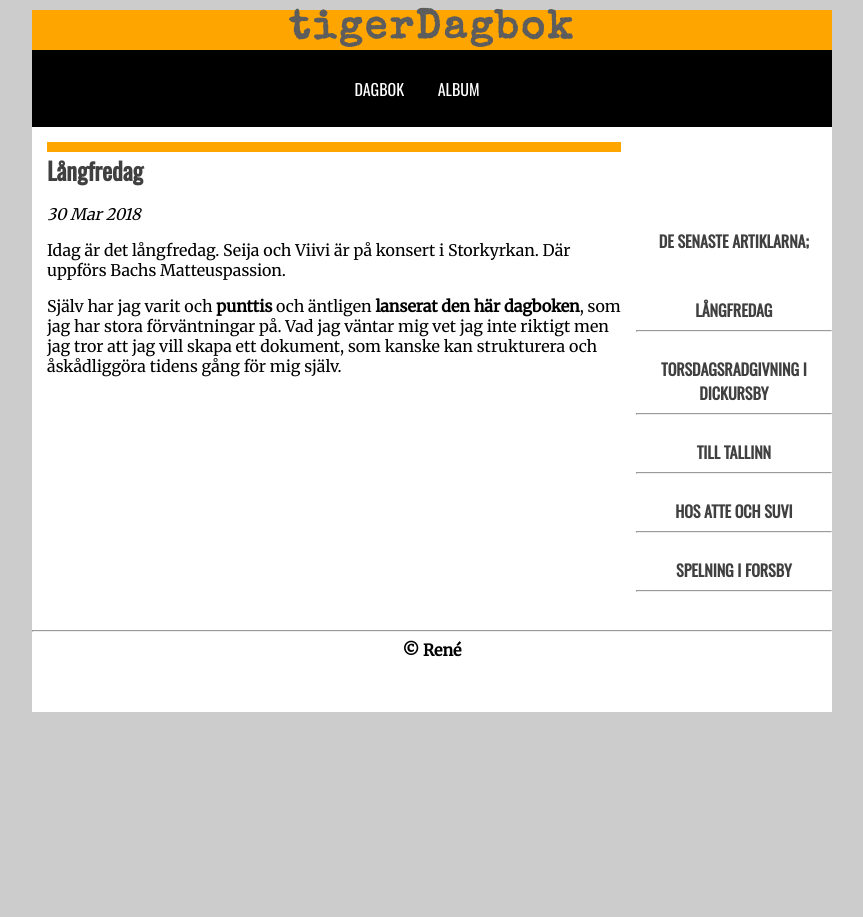
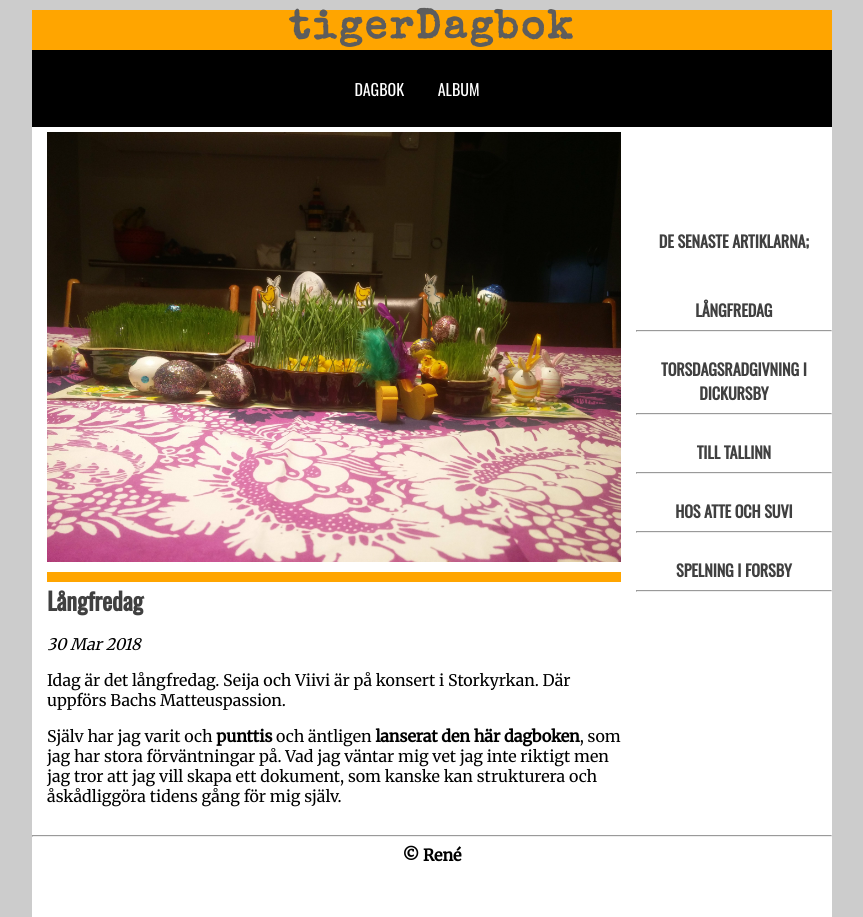
Before and after one commit to tigerre1/dagbok, a Jekyll site: the page built from _posts/2018-03-30-långfredag.md, in a window 1280 px wide. Shown: the whole page, without its empty margins (208-1071 px from the left). Built offline with Jekyll 4.4.1, drawn with Linux system fonts in a browser that asks for light colours; nearby versions of some CDN libraries.

Commit message:
långfredag

```diff
--- a/_posts/2018-03-30-långfredag.md
+++ b/_posts/2018-03-30-långfredag.md
@@ -1,9 +1,9 @@
 ---
 layout: post
 title: Långfredag
-image_path: null
+
 published: true
-image-path: assets/images/IMG_20180330_203711.jpg
+image_path: assets/images/IMG_20180330_203711.jpg
 ---
 Idag är det långfredag. Seija och Viivi är på konsert i Storkyrkan. Där uppförs Bachs Matteuspassion.
 
```
